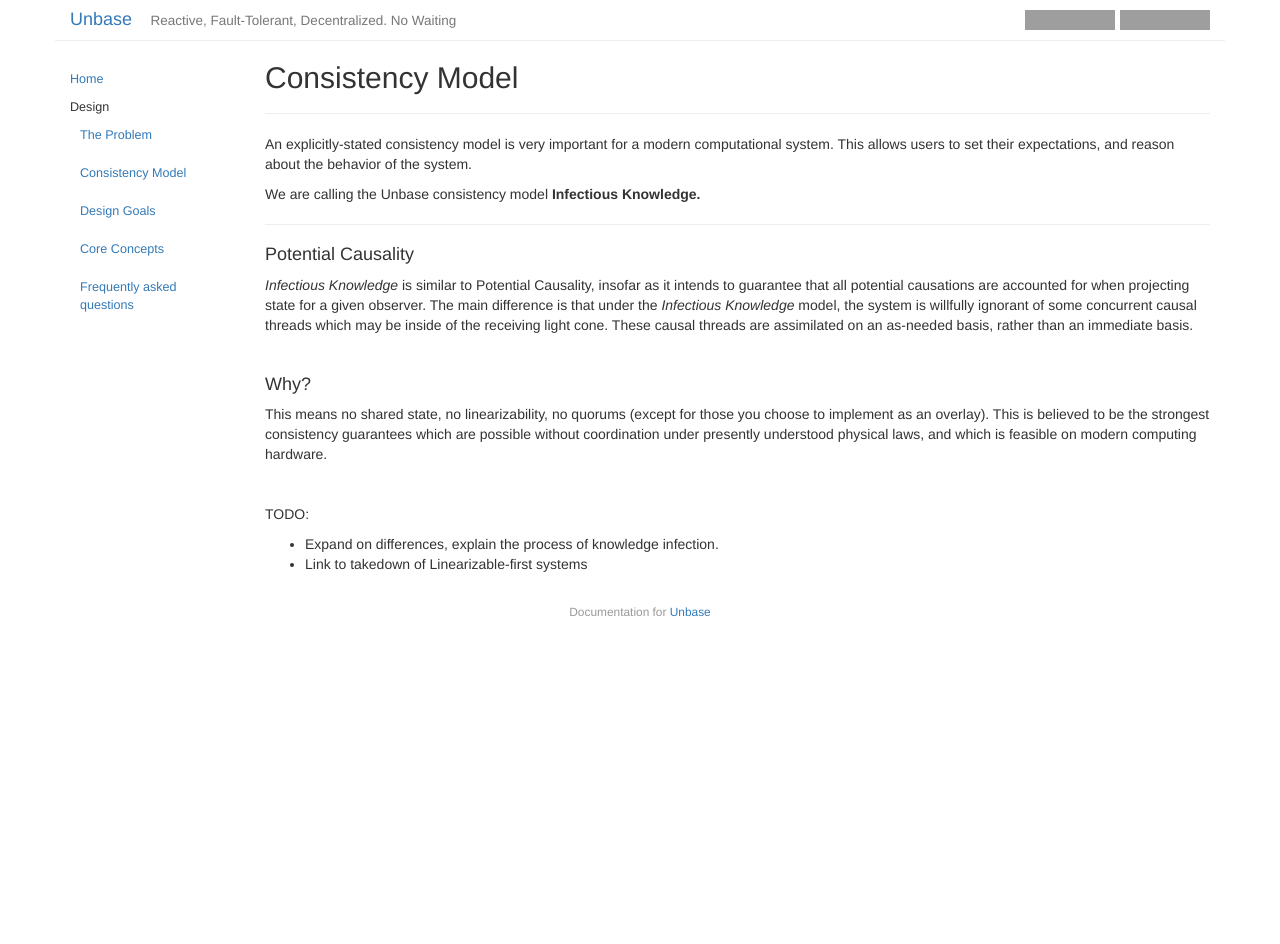
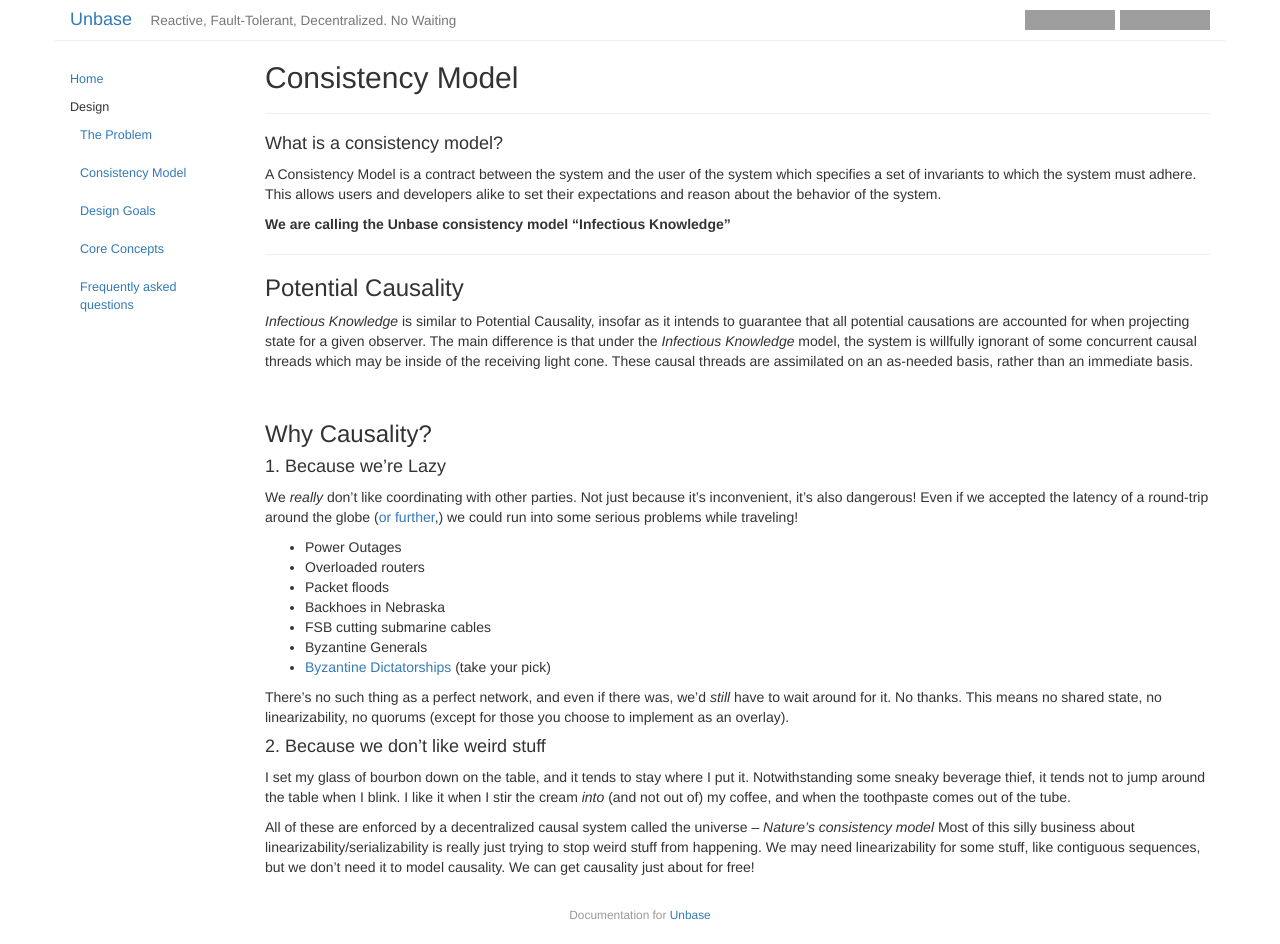
Before and after one commit to mindbeam/unbase, a Jekyll site: the page built from docs/design/consistency-model.md, in a window 1280 px wide. Built offline with Jekyll 4.4.1, drawn with Linux system fonts in a browser that asks for light colours; before the commit the page ends 900 px from its top, so only the background shows below that; grey boxes are pictures that could not be loaded.

Commit message:
progress on core concepts. Some tweaks to consistency model

```diff
--- a/docs/design/consistency-model.md
+++ b/docs/design/consistency-model.md
@@ -5,27 +5,37 @@ category: design
 seq: 2
 ---
 
+#### What is a consistency model?
 
-An explicitly-stated consistency model is very important for a modern computational system.
-This allows users to set their expectations, and reason about the behavior of the system.
+A Consistency Model is a contract between the system and the user of the system which specifies a set of invariants to which the system must adhere. This allows users and developers alike to set their expectations and reason about the behavior of the system.
 
-We are calling the Unbase consistency model **Infectious Knowledge.**
-
+**We are calling the Unbase consistency model "Infectious Knowledge"**
 
 ---
 
-
-#### Potential Causality
+### Potential Causality
 *Infectious Knowledge* is similar to Potential Causality, insofar as it intends to guarantee that all potential causations are accounted for when projecting state for a given observer. The main difference is that under the _Infectious Knowledge_ model, the system is willfully ignorant of some concurrent causal threads which may be inside of the receiving light cone. These causal threads are assimilated on an as-needed basis, rather than an immediate basis.
 
 <br>
 
-#### Why?
+### Why Causality?
+#### 1. Because we're Lazy
+We *really* don't like coordinating with other parties. Not just because it's inconvenient, it's also dangerous! Even if we accepted the latency of a round-trip around the globe ([or further](https://en.wikipedia.org/wiki/Interplanetary_Transport_System){:target="spacex"},) we could run into some serious problems while traveling!
+* Power Outages
+* Overloaded routers
+* Packet floods
+* Backhoes in Nebraska
+* FSB cutting submarine cables
+* Byzantine Generals
+* [Byzantine Dictatorships](http://www.dailydot.com/layer8/turkey-censorship-real-life/){:target="define"}
+(take your pick)
+
+There's no such thing as a perfect network, and even if there was, we'd *still* have to wait around for it. No thanks.
 This means no shared state, no linearizability, no quorums (except for those you choose to implement as an overlay).
-This is believed to be the strongest consistency guarantees which are possible without coordination under presently understood physical laws, and which is feasible on modern computing hardware.
 
-<br>
+#### 2. Because we don't like weird stuff
 
-TODO:
-* Expand on differences, explain the process of knowledge infection.
-* Link to takedown of Linearizable-first systems
+I set my glass of bourbon down on the table, and it tends to stay where I put it. Notwithstanding some sneaky beverage thief, it tends not to jump around the table when I blink. I like it when I stir the cream *into* (and not out of) my coffee, and when the toothpaste comes out of the tube.
+
+All of these are enforced by a decentralized causal system called the universe – *Nature's consistency model*
+Most of this silly business about linearizability/serializability is really just trying to stop weird stuff from happening. We may need linearizability for some stuff, like contiguous sequences, but we don't need it to model causality. We can get causality just about for free!
```
Also changed, not shown: docs/design/core-concepts.md (+7 -3 lines).
